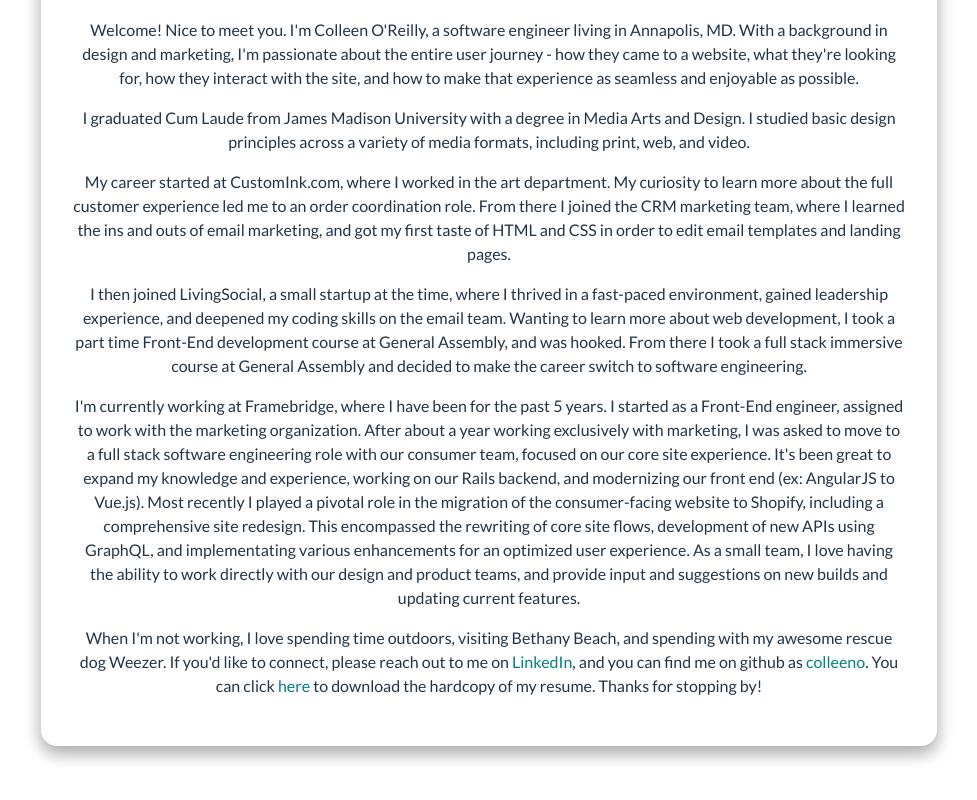
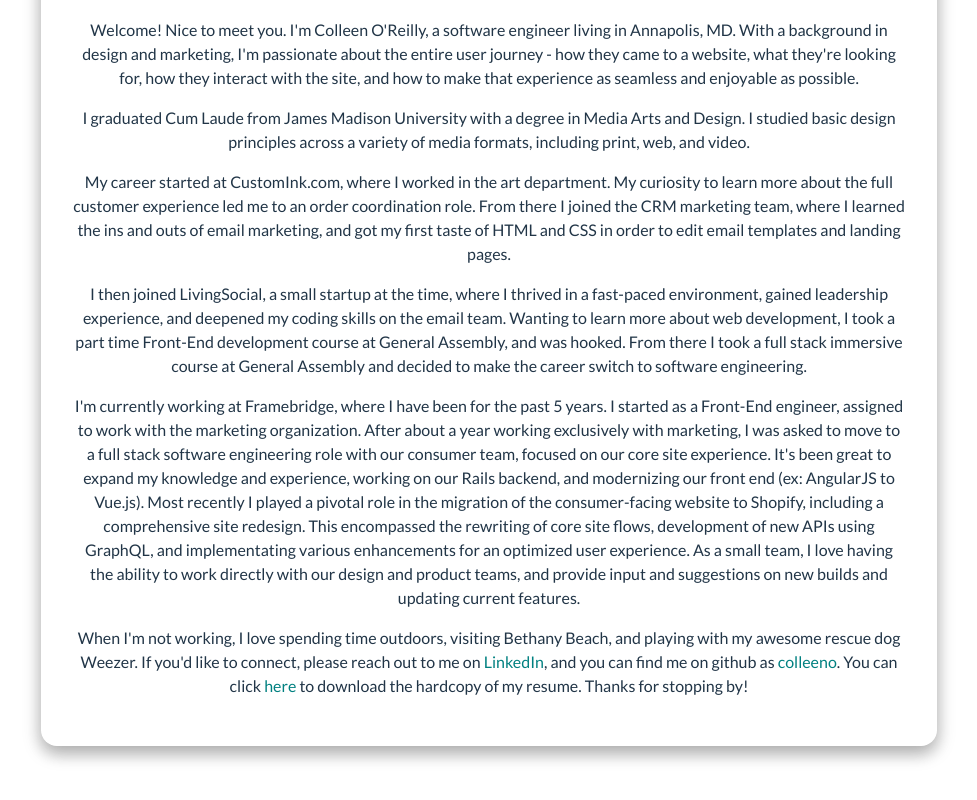
Before and after one commit to colleeno/colleeno.github.io, a Vue app: page / in a window 1280 px wide. Shown: the part 314-1114 px from the top of the page, without its empty margins (151-1128 px from the left). Built offline with nearby package versions, Linux system fonts and the light colour scheme.

Commit message:
Fixes typo

```diff
--- a/src/components/Welcome.vue
+++ b/src/components/Welcome.vue
@@ -39,7 +39,7 @@
 					teams, and provide input and suggestions on new builds and updating current features.
 				</p>
 				<p>
-					When I&#39;m not working, I love spending time outdoors, visiting Bethany Beach, and spending with my awesome rescue dog Weezer.
+					When I&#39;m not working, I love spending time outdoors, visiting Bethany Beach, and playing with my awesome rescue dog Weezer.
 					If you&#39;d like to connect, please reach out to me on <a href="https://www.linkedin.com/in/colleen-o-reilly-a207579/" target="_blank">LinkedIn</a>,
 					and you can find me on github as <a href="https://github.com/colleeno" target="_blank">colleeno</a>.
 					You can click <a href="/Resume_ColleenOReilly.pdf" download="Resume_Colleen O'Reilly">here</a> to download the hardcopy of my resume.
```
